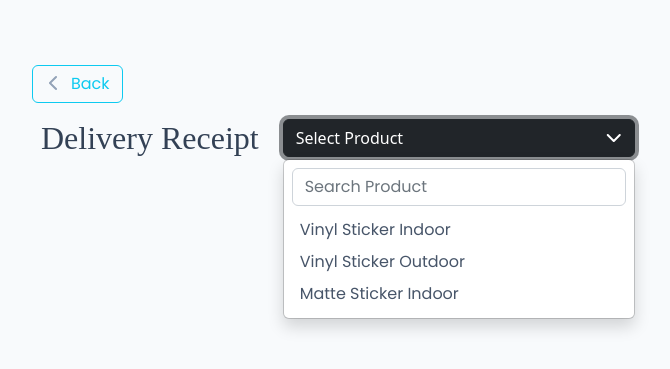
After one commit to pruevangelista/SagafeInc, a Django app: page /view_dr in a window 1280 px wide, after a click on "Select Product". The commit adds this page. Shown: the top 369 px of the page, without its empty margins (90-760 px from the left). Run offline with Django 4.2, Linux system fonts and the light colour scheme; data that the repository does not hold is empty; some libraries are stand-ins or nearby versions.

Commit message:
somewhat working [no client yet]
Integrated dr entry creation with lar's frontend

```diff
--- a/g_uno_demo/g_uno_app/templates/g_uno_app/dr_home.html
+++ b/g_uno_demo/g_uno_app/templates/g_uno_app/dr_home.html
@@ -7,7 +7,7 @@
 <div style = "display:flex; justify-content: space-between; padding-top:8px;">
     <div class = "h3-medium" style = "vertical-align: 2px;">Delivery Receipts</div>
     <!-- EDITED BY PRUE: When clicked, head to add_dr. -->
-    <a href="{% url 'add_dr' %}" class="btn btn-primary body-semibold">
+    <a href="{% url 'add_dr_lar' %}" class="btn btn-primary body-semibold">
         <span style="color: #c4b5fd; font-size:16px; padding-right:10px; vertical-align: 0px;">
             <i class="bi bi-plus-lg" style="-webkit-text-stroke: 1px;"></i>
         </span>
--- /dev/null
+++ b/g_uno_demo/g_uno_app/templates/g_uno_app/view_dr.html
@@ -0,0 +1,64 @@
+{% extends 'g_uno_app/base.html' %}
+{% load static %}
+{% load bootstrap_icons %}
+
+{% block content %}
+
+<div style = "padding-top:64px; padding-left:122px">
+    <button type = "button" class = "btn btn-outline-info body-regular" style = "margin-right: 8px; vertical-align: text-top;"><span style = "color: #94a3b8; font-size:16px; padding-right:10px; vertical-align: 0px;"><i class="bi bi-chevron-left" style = "-webkit-text-stroke: 1px;"></i></span>Back</button>
+</div>
+<div style = "padding-top:16px; padding-left:131px">
+    <div style = "display: flex; gap:24px">
+        <div class = "h2-medium gray700">
+            Delivery Receipt
+        </div>
+
+        <div class = "dropdown product">
+            <a class = "btn btn-outline-dark" style = "width:352px; display: flex; justify-content: space-between;" href = "#" id = "button${fieldCount}" role = "button" data-bs-toggle="dropdown" aria-expanded="false">Select Product<i class="bi bi-chevron-down" style = "-webkit-text-stroke: 1px; right:10px"></i></a>
+            <ul class="dropdown-menu shadow" style = "width:352px;" aria-labelledby="dropdown_coins">
+                <li style = "padding-left: 8px; padding-right: 8px; padding-bottom: 8px;"><input type="text" id="productchoicesearch" name="productchoicesearch" class="form-control body-regular gray800" required="required" placeholder="Search Product" style = "color:#6C757D; display:inline;"></li>
+                <li><a class="dropdown-item body-regular gray600" href="#">Vinyl Sticker Indoor</a></li>
+                <li><a class="dropdown-item body-regular gray600" href="#">Vinyl Sticker Outdoor</a></li>
+                <li><a class="dropdown-item body-regular gray600" href="#">Matte Sticker Indoor</a></li>
+                {% for dr in drs %}
+                <li><a class="dropdown-item body-regular gray600" href="#">{{dr}}</a></li>
+                {% endfor %}
+            </ul>
+        </div>
+
+
+    </div>
+</div>
+
+
+<script>
+    document.addEventListener('DOMContentLoaded', function () {
+        // Add click event listener to the document for event delegation
+        document.addEventListener('click', function (event) {
+            const clickedElement = event.target;
+
+            // Check if the clicked element is a dropdown item
+            if (clickedElement.classList.contains('dropdown-item')) {
+                event.preventDefault();
+
+                // Get the closest dropdown parent
+                const dropdown = clickedElement.closest('.dropdown');
+
+                if (dropdown) {
+                    // Get the button inside the dropdown
+                    const dropdownButton = dropdown.querySelector('.btn');
+
+                    // Set the title of the dropdown button to the text of the clicked item
+                    dropdownButton.innerHTML = `${clickedElement.innerText} <i class="bi bi-chevron-down" style = "-webkit-text-stroke: 1px; right:10px"></i>`;
+
+                    // make it so if clickedElement.innerText == Not Paid then change the innerHTML to the right button format
+                }
+
+            }
+
+        });
+    });
+</script>
+
+
+{% endblock %}
--- a/g_uno_demo/g_uno_app/urls.py
+++ b/g_uno_demo/g_uno_app/urls.py
@@ -23,5 +23,6 @@ urlpatterns = [
     path('', views.dr_home, name = 'dr_home'),
     path('add_dr', views.add_dr, name='add_dr'),
     path('add_dr_lar', views.add_dr_lar, name='add_dr_lar'),
+    path('view_dr', views.view_dr, name='view_dr'),
     path('new_dr', views.new_dr, name='new_dr'), #implement pk
 ]
--- a/g_uno_demo/g_uno_app/views.py
+++ b/g_uno_demo/g_uno_app/views.py
@@ -49,53 +49,55 @@ def add_dr(request):
 
 def new_dr(request):
     if(request.method == "POST"):
+        inp_terms = request.POST.get("inputTerms")
 
+        # Products
+        inp_quantity = request.POST.getlist("quantity")
+        inp_product = request.POST.getlist("productchoice")
+        inp_size = request.POST.getlist("size")
+        print(inp_size)
 
-        # Lists
-        tet = request.POST.getlist('quantity')
-        x = request.POST.getlist('productchoice')
+        # Instances
+        dr_instance = DeliveryReceipt.objects.create(dr_terms=inp_terms)
+        dr_instance.dr_due_date = dr_instance.dr_date + timedelta(days=int(inp_terms))
 
-        # tet = request.POST.get('clienttin')
-        print(tet)
-        print(x)
-    #     inp_terms = request.POST.get("terms")
-
-    #     # Products
-    #     inp_quantity = request.POST.getlist("inp_quantity[]")
-    #     inp_product = request.POST.getlist("inp_product[]")
-    #     inp_size = request.POST.getlist("inp_size[]")
-
-    #     # Instances
-    #     dr_instance = DeliveryReceipt.objects.create(dr_terms=inp_terms)
-    #     dr_instance.dr_due_date = dr_instance.dr_date + timedelta(days=int(inp_terms))
-
-    #     gen_subtotal = []
-    #     for product_index in range(len(inp_quantity)):
-    #         chosen_product = Product.objects.get(product_name__iexact = inp_product[product_index], size__iexact = inp_size[product_index])
-    #         gen_subtotal.append(chosen_product.getUnitPrice() * Decimal(inp_quantity[product_index]))
-    #         order_quantity_instance = QuantityOrdered.objects.create(dr = dr_instance, product = chosen_product,
-    #                                                                  quantity = inp_quantity[product_index],
-    #                                                                  subtotal = gen_subtotal[product_index])
-    #         dr_instance.product_id.add(chosen_product)
-    #         dr_instance.save()
+        gen_subtotal = []
+        for product_index in range(len(inp_quantity)):
+            chosen_product = Product.objects.get(product_name__iexact = inp_product[product_index], size__iexact = inp_size[product_index])
+            gen_subtotal.append(chosen_product.getUnitPrice() * Decimal(inp_quantity[product_index]))
+            order_quantity_instance = QuantityOrdered.objects.create(dr = dr_instance, product = chosen_product,
+                                                                     quantity = inp_quantity[product_index],
+                                                                     subtotal = gen_subtotal[product_index])
+            dr_instance.product_id.add(chosen_product)
+            dr_instance.save()
 
 
 
 
-    #     dr_instance.dr_amt_wo_vat = sum(gen_subtotal)
-    #     dr_instance.dr_amt_vat = round(sum(gen_subtotal) * Decimal(1.12), 2)
-    #     dr_instance.save()
+        dr_instance.dr_amt_wo_vat = sum(gen_subtotal)
+        dr_instance.dr_amt_vat = round(sum(gen_subtotal) * Decimal(1.12), 2)
+        dr_instance.save()
 
-    #     context = {
-    #         'a':chosen_product,
-    #         'b': order_quantity_instance,
-    #         'c': dr_instance,
-    #     }
+        context = {
+            'a':chosen_product,
+            'b': order_quantity_instance,
+            'c': dr_instance,
+        }
 
-        return render(request, 'g_uno_app/new_dr.html') #implement pk
+        # return render(request, 'g_uno_app/new_dr.html', context) #implement pk
+        return redirect('view_dr')
     else:
-        print("AAAAAA")
+        print("AAAAAwdasdawdA")
         return render(request, 'g_uno_app/new_dr.html') #implement pk
 
 def add_dr_lar(request):
     return render(request, 'g_uno_app/add_dr_lar.html')
+
+def view_dr(request):
+    deliveryReceipts = DeliveryReceipt.objects.all()
+    context = {
+        'drs': deliveryReceipts,
+    }
+    for i in deliveryReceipts:
+        print(i.getDrNumber())
+    return render(request, 'g_uno_app/view_dr.html', context)
```
Also changed, not shown: g_uno_demo/g_uno_app/templates/g_uno_app/add_dr_lar.html (+47 -14 lines).
